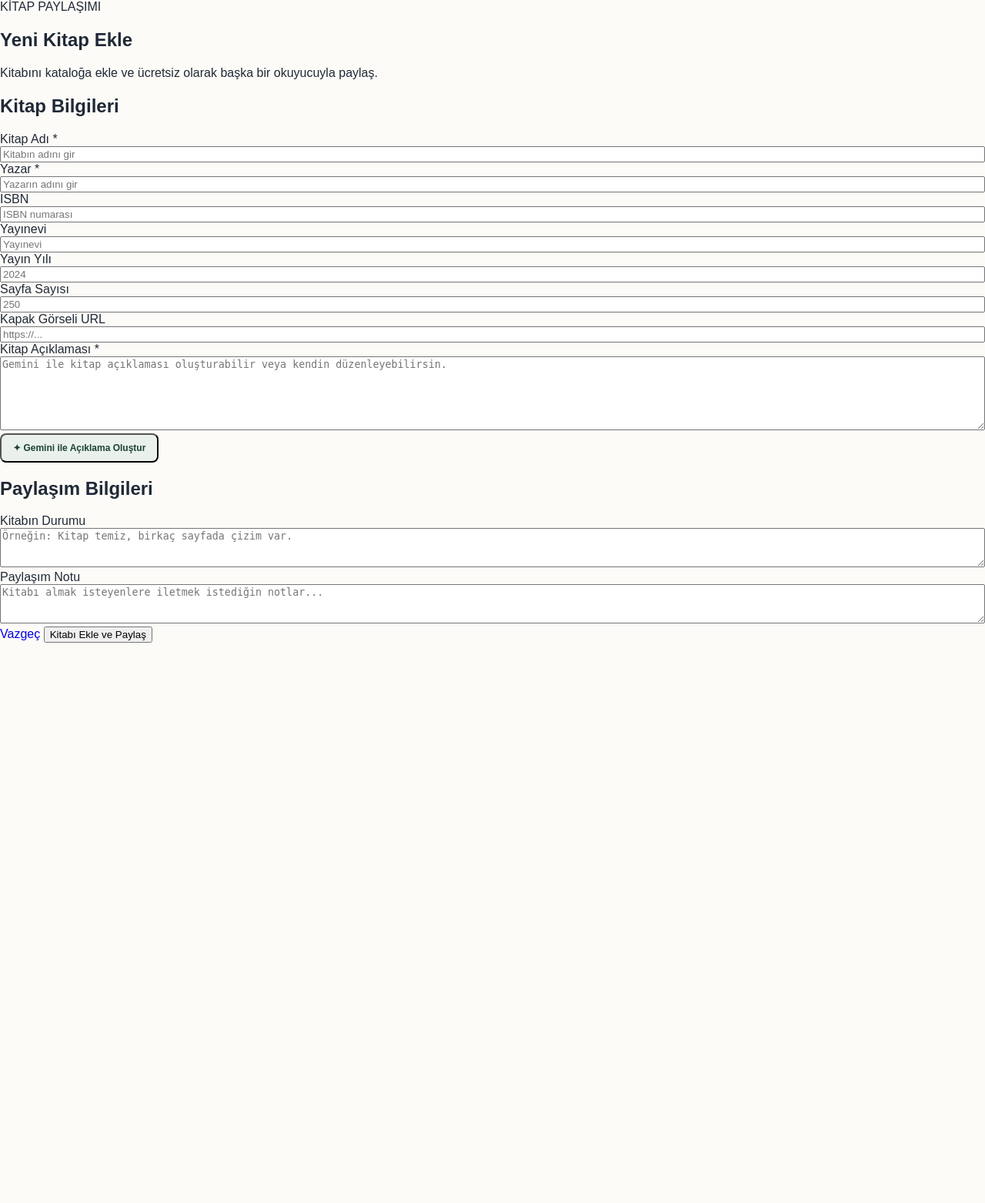
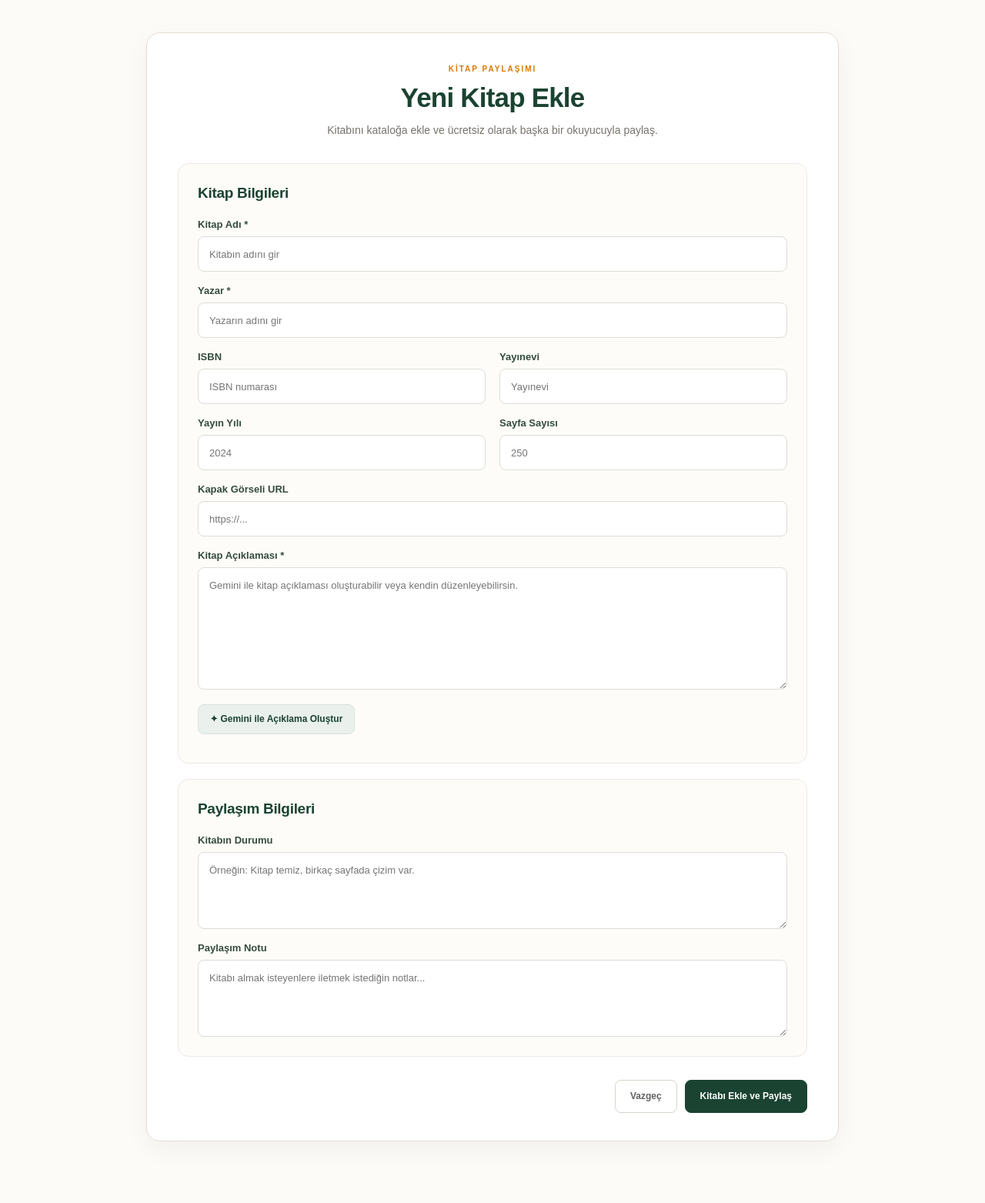
Before and after one commit to rumeysayakut/share_shelf, a Spring Boot app: page /shares/new-book in a window 1280 px wide. Shown: the part 77-1640 px from the top of the page at 77% size. Before the commit the page ends 912 px from the top, so only its background shows below. Run offline with Spring Boot 4, Linux system fonts and the light colour scheme; the visitor is signed in with stand-in values (Sample User, id 1); data that the repository does not hold is empty; some of the project's set-up classes (security, data sources, template engines, error pages and the like) are left out, and stand-ins take their place.

Commit message:
Improve book sharing form designs

```diff
--- /dev/null
+++ b/src/main/resources/static/css/book-form.css
@@ -0,0 +1,354 @@
+
+.share-create-page {
+    width: min(900px, calc(100% - 40px));
+    margin: 42px auto 75px;
+    font-family: inherit;
+}
+
+.share-create-page .form-intro {
+    max-width: 700px;
+    margin: 0 auto 32px;
+    text-align: center;
+}
+
+.share-create-page .form-eyebrow,
+.share-new-book-page .share-eyebrow {
+    display: inline-block;
+    color: #D97706;
+    font-size: 10px;
+    font-weight: 800;
+    letter-spacing: 2px;
+}
+
+.share-create-page .form-intro h1,
+.share-new-book-page .share-form-heading h1 {
+    margin: 10px 0;
+    color: #1B4332;
+    font-size: clamp(27px, 4vw, 35px);
+    font-weight: 700;
+    letter-spacing: -0.8px;
+}
+
+.share-create-page .form-intro p,
+.share-new-book-page .share-form-heading p {
+    max-width: 620px;
+    margin: 0 auto;
+    color: #77736D;
+    font-size: 14px;
+    line-height: 1.8;
+}
+
+.share-create-form {
+    width: 100%;
+    padding: 34px;
+    border: 1px solid #E4DED3;
+    border-radius: 18px;
+    background: #FFFFFF;
+    box-shadow: 0 10px 30px rgba(31, 41, 55, 0.05);
+}
+
+.share-create-form .form-section,
+.share-new-book-form .form-section {
+    width: 100%;
+    padding: 25px;
+    margin-bottom: 20px;
+    border: 1px solid #EEE9E2;
+    border-radius: 14px;
+    background: #FDFCF9;
+}
+
+.share-create-form .section-heading {
+    display: flex;
+    align-items: flex-start;
+    gap: 14px;
+    margin-bottom: 22px;
+}
+
+.share-create-form .section-number {
+    width: 36px;
+    height: 36px;
+    flex-shrink: 0;
+    display: grid;
+    place-items: center;
+    border-radius: 10px;
+    background: #EAF1EC;
+    color: #1B4332;
+    font-size: 12px;
+    font-weight: 800;
+}
+
+.share-create-form .section-heading h2,
+.share-new-book-form .form-section h2 {
+    margin: 2px 0 6px;
+    color: #1B4332;
+    font-size: 19px;
+    font-weight: 700;
+    letter-spacing: -0.3px;
+}
+
+.share-create-form .section-heading p {
+    margin: 0;
+    color: #77736D;
+    font-size: 12px;
+    line-height: 1.6;
+}
+
+.share-create-form .form-group,
+.share-new-book-form .form-group {
+    width: 100%;
+    margin-bottom: 17px;
+}
+
+.share-create-form .form-group:last-child,
+.share-new-book-form .form-group:last-child {
+    margin-bottom: 0;
+}
+
+.share-create-form .form-group label,
+.share-new-book-form .form-group label {
+    display: block;
+    margin: 0 0 8px;
+    color: #344B3D;
+    font-size: 13px;
+    font-weight: 700;
+}
+
+.share-create-form .form-group label span {
+    color: #D97706;
+}
+
+.share-create-form .form-group input,
+.share-create-form .form-group textarea,
+.share-create-form .form-group select,
+.share-new-book-form .form-group input,
+.share-new-book-form .form-group textarea,
+.share-new-book-form .form-group select {
+    display: block;
+    width: 100%;
+    max-width: 100%;
+    min-height: 46px;
+    padding: 12px 14px;
+    border: 1px solid #DCDDD5;
+    border-radius: 8px;
+    outline: none;
+    background: #FFFFFF;
+    color: #26352C;
+    font-family: inherit;
+    font-size: 13px;
+    transition: border-color 0.2s, box-shadow 0.2s;
+}
+
+.share-create-form .form-group textarea,
+.share-new-book-form .form-group textarea {
+    min-height: 100px;
+    resize: vertical;
+    line-height: 1.7;
+}
+
+.share-create-form .form-group input:focus,
+.share-create-form .form-group textarea:focus,
+.share-create-form .form-group select:focus,
+.share-new-book-form .form-group input:focus,
+.share-new-book-form .form-group textarea:focus,
+.share-new-book-form .form-group select:focus {
+    border-color: #4C8060;
+    box-shadow: 0 0 0 3px rgba(76, 128, 96, 0.12);
+}
+
+.share-create-form .new-book-option {
+    display: flex;
+    align-items: center;
+    justify-content: space-between;
+    gap: 15px;
+    padding: 17px 19px;
+    margin-top: 20px;
+    border: 1px solid #D8E3DA;
+    border-radius: 11px;
+    background: #F1F6F1;
+}
+
+.share-create-form .new-book-option strong {
+    display: block;
+    margin-bottom: 5px;
+    color: #1B4332;
+    font-size: 13px;
+}
+
+.share-create-form .new-book-option p {
+    margin: 0;
+    color: #77736D;
+    font-size: 12px;
+    line-height: 1.6;
+}
+
+.share-create-page .share-secondary-button,
+.share-new-book-page .share-secondary-button {
+    display: inline-flex;
+    min-height: 39px;
+    align-items: center;
+    justify-content: center;
+    padding: 0 15px;
+    border: 1px solid #D8E3DA;
+    border-radius: 8px;
+    background: #EAF1EC;
+    color: #1B4332;
+    font-family: inherit;
+    font-size: 12px;
+    font-weight: 700;
+    text-decoration: none;
+    cursor: pointer;
+    transition: background 0.2s, transform 0.2s;
+}
+
+.share-create-page .share-secondary-button:hover,
+.share-new-book-page .share-secondary-button:hover {
+    transform: translateY(-1px);
+    background: #DCE9DF;
+}
+
+.share-create-page .form-actions,
+.share-new-book-page .share-form-actions {
+    display: flex;
+    justify-content: flex-end;
+    align-items: center;
+    gap: 10px;
+    margin-top: 25px;
+}
+
+.share-create-page .cancel-button,
+.share-create-page .save-button,
+.share-new-book-page .share-cancel-button,
+.share-new-book-page .share-submit-button {
+    display: inline-flex;
+    min-height: 43px;
+    align-items: center;
+    justify-content: center;
+    padding: 0 19px;
+    border-radius: 8px;
+    font-family: inherit;
+    font-size: 12px;
+    font-weight: 700;
+    text-decoration: none;
+    cursor: pointer;
+    transition: background 0.2s, transform 0.2s;
+}
+
+.share-create-page .cancel-button,
+.share-new-book-page .share-cancel-button {
+    border: 1px solid #D8D4CC;
+    background: #FFFFFF;
+    color: #5F625F;
+}
+
+.share-create-page .cancel-button:hover,
+.share-new-book-page .share-cancel-button:hover {
+    background: #F5F3EE;
+}
+
+.share-create-page .save-button,
+.share-new-book-page .share-submit-button {
+    border: 1px solid #1B4332;
+    background: #1B4332;
+    color: #FFFFFF;
+}
+
+.share-create-page .save-button:hover,
+.share-new-book-page .share-submit-button:hover {
+    transform: translateY(-1px);
+    background: #286044;
+}
+
+.share-new-book-page {
+    width: min(900px, calc(100% - 40px));
+    margin: 0 auto;
+    padding: 42px 0 80px;
+    font-family: inherit;
+}
+
+.share-new-book-page .share-form-container {
+    width: 100%;
+    padding: 36px 40px;
+    border: 1px solid #E4DED3;
+    border-radius: 18px;
+    background: #FFFFFF;
+    box-shadow: 0 10px 30px rgba(31, 41, 55, 0.05);
+}
+
+.share-new-book-page .share-form-heading {
+    margin: 0 auto 30px;
+    text-align: center;
+}
+
+.share-new-book-form .form-section h2 {
+    margin-bottom: 22px;
+}
+
+.share-new-book-form .form-row {
+    display: grid;
+    grid-template-columns: repeat(2, minmax(0, 1fr));
+    gap: 18px;
+}
+
+.share-new-book-form .field-error {
+    display: block;
+    margin-top: 6px;
+    color: #B54735;
+    font-size: 11px;
+}
+
+.share-new-book-form .form-message {
+    margin: 12px 0 0;
+    color: #77736D;
+    font-size: 12px;
+    line-height: 1.6;
+}
+
+.share-new-book-form .share-secondary-button {
+    margin-top: 2px;
+}
+
+.share-new-book-form .share-form-actions {
+    padding-top: 5px;
+}
+
+@media (max-width: 650px) {
+    .share-create-page,
+    .share-new-book-page {
+        width: calc(100% - 30px);
+        margin-top: 25px;
+        padding-top: 20px;
+    }
+
+    .share-create-form,
+    .share-new-book-page .share-form-container {
+        padding: 20px 15px;
+        border-radius: 14px;
+    }
+
+    .share-create-form .form-section,
+    .share-new-book-form .form-section {
+        padding: 19px 14px;
+    }
+
+    .share-create-form .new-book-option {
+        align-items: flex-start;
+        flex-direction: column;
+    }
+
+    .share-new-book-form .form-row {
+        grid-template-columns: 1fr;
+        gap: 0;
+    }
+
+    .share-create-page .form-actions,
+    .share-new-book-page .share-form-actions {
+        flex-direction: column-reverse;
+    }
+
+    .share-create-page .cancel-button,
+    .share-create-page .save-button,
+    .share-new-book-page .share-cancel-button,
+    .share-new-book-page .share-submit-button {
+        width: 100%;
+    }
+}
--- a/src/main/resources/templates/shares/create-book.html
+++ b/src/main/resources/templates/shares/create-book.html
@@ -15,7 +15,7 @@
 
 <div th:replace="~{fragments/header :: header(${isAuthenticated})}"></div>
 
-<main class="share-page">
+<main class="share-page share-new-book-page">
 
     <section class="share-form-container">
 
@@ -26,6 +26,7 @@
         </div>
 
         <form id="newShareBookForm"
+              class="share-new-book-form"
               th:action="@{/shares/new-book}"
               th:object="${bookRequest}"
               method="post">
```
